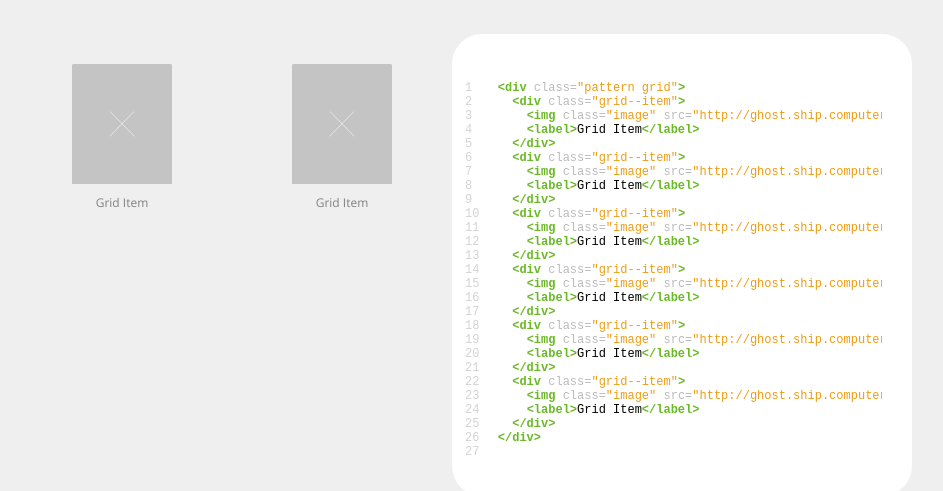
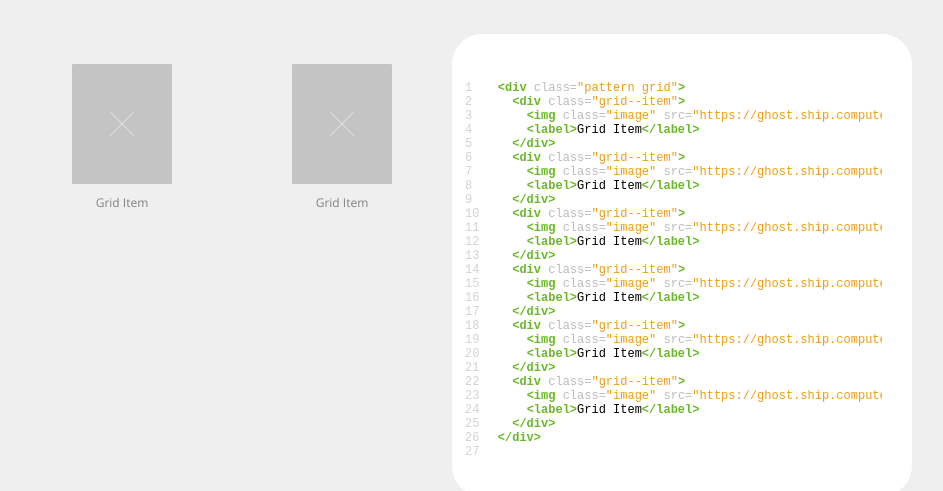
Before and after one commit to barnesy/ghost-ship, a Jekyll site: the page built from patterns.html, in a window 1280 px wide and 1400 px high, scrolled down 4949 px. Shown: the part 151-642 px from the top of the window, without its empty margins (178-1121 px from the left). Built offline with Jekyll 4.4.1, drawn with Linux system fonts in a browser that asks for light colours; some of the changed text lies outside the part shown.

Commit message:
Changes URL to use https

```diff
--- a/_config.yml
+++ b/_config.yml
@@ -23,7 +23,7 @@
 description: >- # this means to ignore newlines until "baseurl:"
   A minimal framework for publishing marketing websites
 baseurl: "" # the subpath of your site, e.g. /blog
-url: "http://ghost.ship.computer" # the base hostname & protocol for your site, e.g. http://example.com
+url: "https://ghost.ship.computer" # the base hostname & protocol for your site, e.g. http://example.com
 twitter_username: barnesy
 github_username:  barnesy
 
```
